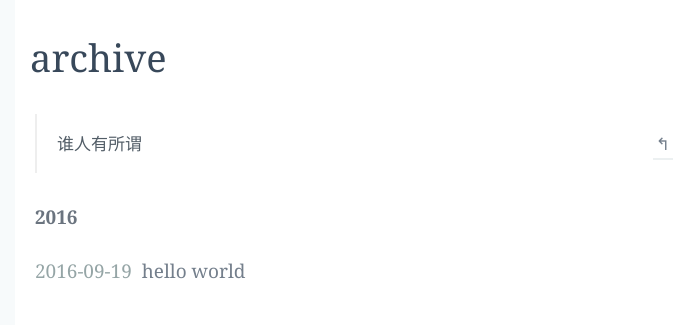
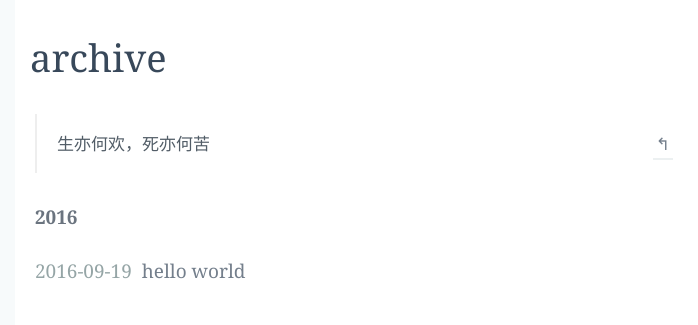
Before and after one commit to bqkc/bqkc.github.io, a Jekyll site: the page built from archive/index.md, in a window 1280 px wide. Shown: the top 325 px of the page, without its empty margins (275-973 px from the left). Built offline with Jekyll 4.4.1, drawn with Linux system fonts in a browser that asks for light colours.

Commit message:
Update index.md

```diff
--- a/archive/index.md
+++ b/archive/index.md
@@ -5,7 +5,7 @@ description: 归档
 ---
 
 
-> 谁人有所谓 <span style="float:right"><a href="/">↰</a></span>
+> 生亦何欢，死亦何苦 <span style="float:right"><a href="/">↰</a></span>
 
 
 
```
